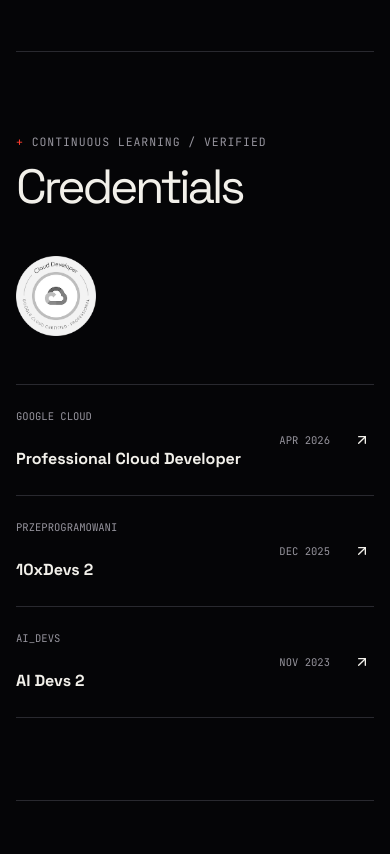
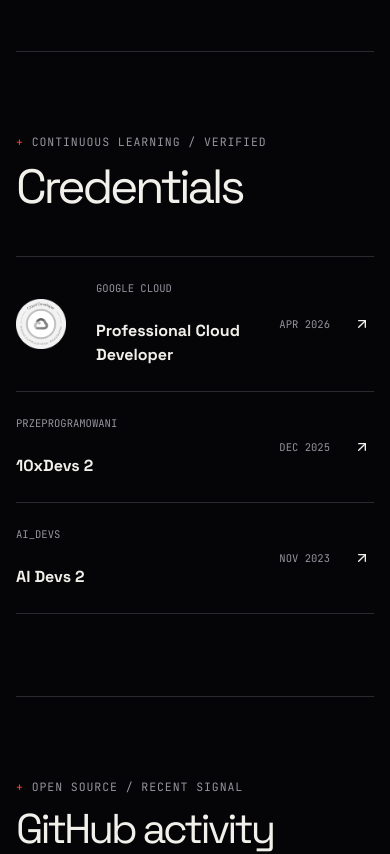
Before and after one commit to jaqb8/aniszewski.com, a React (Vite) app: page / in a window 390 px wide. Shown: the part 3420-4274 px from the top of the page. Built offline with nearby package versions, Linux system fonts and the light colour scheme.

Commit message:
Integrate GCP badge into credential row

```diff
--- a/src/App.tsx
+++ b/src/App.tsx
@@ -19,9 +19,9 @@
 ];
 
 const credentials = [
-  { issuer: "Google Cloud", name: "Professional Cloud Developer", date: "APR 2026", href: "https://www.credly.com/badges/40f6e45b-cef3-4de4-aa94-ae26f96b7d44/public_url" },
-  { issuer: "Przeprogramowani", name: "10xDevs 2", date: "DEC 2025", href: "https://credsverse.com/credentials/cb6b9a1e-674f-4a44-b1f5-6a6dadf39f2d" },
-  { issuer: "AI_devs", name: "AI Devs 2", date: "NOV 2023", href: "https://credsverse.com/credentials/eeeeb928-1e2f-49d4-8164-3af619f58036" },
+  { issuer: "Google Cloud", name: "Professional Cloud Developer", date: "APR 2026", href: "https://www.credly.com/badges/40f6e45b-cef3-4de4-aa94-ae26f96b7d44/public_url", badge: CloudDeveloperCertification, badgeAlt: "Google Cloud Professional Cloud Developer badge" },
+  { issuer: "Przeprogramowani", name: "10xDevs 2", date: "DEC 2025", href: "https://credsverse.com/credentials/cb6b9a1e-674f-4a44-b1f5-6a6dadf39f2d", badge: undefined, badgeAlt: undefined },
+  { issuer: "AI_devs", name: "AI Devs 2", date: "NOV 2023", href: "https://credsverse.com/credentials/eeeeb928-1e2f-49d4-8164-3af619f58036", badge: undefined, badgeAlt: undefined },
 ];
 
 const engineeringToolkit = ["Python", "TypeScript", "React", "FastAPI", "Django", "AI agents", "Agentic workflows", "Context engineering", "Automation"];
@@ -122,8 +122,8 @@
         </section>
 
         <section className="credentials section-pad reveal">
-          <div className="credential-heading"><SectionLabel>Continuous learning / verified</SectionLabel><h2>Credentials</h2><img src={CloudDeveloperCertification} alt="Google Cloud Professional Cloud Developer badge" /></div>
-          <div className="credential-list">{credentials.map((credential) => <a key={credential.name} href={credential.href} target="_blank" rel="noopener noreferrer" className="credential-row focus-ring"><span>{credential.issuer}</span><strong>{credential.name}</strong><time>{credential.date}</time><ExternalArrow /></a>)}</div>
+          <div className="credential-heading"><SectionLabel>Continuous learning / verified</SectionLabel><h2>Credentials</h2></div>
+          <div className="credential-list">{credentials.map((credential) => <a key={credential.name} href={credential.href} target="_blank" rel="noopener noreferrer" className={`credential-row focus-ring${credential.badge ? " has-badge" : ""}`}>{credential.badge && <img className="credential-badge" src={credential.badge} alt={credential.badgeAlt} />}<span>{credential.issuer}</span><strong>{credential.name}</strong><time>{credential.date}</time><ExternalArrow /></a>)}</div>
         </section>
 
         <section className="github-section section-pad reveal">
--- a/src/index.css
+++ b/src/index.css
@@ -77,8 +77,11 @@
 .experience-index { color: var(--violet-light); font: .64rem "JetBrains Mono", monospace; }.experience-row strong, .experience-row div span { display: block; }.experience-row div span { margin-top: .15rem; color: var(--muted); font-size: .86rem; }.experience-row time { color: var(--muted); font: .63rem "JetBrains Mono", monospace; text-align: right; }
 
 .credentials { display: grid; grid-template-columns: .7fr 1.3fr; gap: 6rem; }.credential-heading { position: relative; }.credential-heading h2 { font-size: clamp(3rem, 5vw, 5.2rem); }
-.credential-heading img { width: 110px; margin-top: 3rem; filter: grayscale(1); }.credential-list { border-top: 1px solid var(--line); }
+.credential-list { border-top: 1px solid var(--line); }
 .credential-row { min-height: 105px; display: grid; grid-template-columns: .8fr 1.5fr auto 20px; gap: 1.5rem; align-items: center; border-bottom: 1px solid var(--line); transition: color .2s, padding .2s; }
+.credential-row.has-badge { grid-template-columns: 64px .8fr 1.5fr auto 20px; }
+.credential-badge { width: 58px; height: 58px; object-fit: contain; filter: grayscale(1); transition: filter .2s, transform .2s var(--ease); }
+.credential-row:hover .credential-badge { filter: grayscale(0); transform: scale(1.05); }
 .credential-row:hover { padding-left: 1rem; color: var(--violet-light); }.credential-row span, .credential-row time { color: var(--muted); font: .66rem "JetBrains Mono", monospace; text-transform: uppercase; }
 
 .github-section { border-top: 1px solid var(--line); }.section-heading.compact { align-items: start; }.section-heading.compact h2 { font-size: clamp(2.6rem, 5vw, 5rem); }
@@ -114,12 +117,17 @@
   .credentials { grid-template-columns: 1fr; gap: 3rem; }.stack-section { grid-template-columns: 1fr; }.stack-panel, .experience-panel { padding: 80px 1.5rem; }.experience-panel { padding-left: 1.5rem; }
   .project-row { grid-template-columns: 45px 1fr 42px; gap: 1rem; padding: 2rem 0; }.project-row p { grid-column: 2 / 4; margin: 0; }.project-open { grid-column: 3; grid-row: 1; }
   .credential-row { grid-template-columns: 1fr auto 20px; padding: 1.5rem 0; }.credential-row span, .credential-row strong { grid-column: 1; }.credential-row time { grid-column: 2; grid-row: 1 / 3; }.credential-row svg { grid-column: 3; grid-row: 1 / 3; }
+  .credential-row.has-badge { grid-template-columns: 56px 1fr auto 20px; }
+  .credential-row.has-badge .credential-badge { grid-column: 1; grid-row: 1 / 3; width: 50px; height: 50px; }
+  .credential-row.has-badge span, .credential-row.has-badge strong { grid-column: 2; }
+  .credential-row.has-badge time { grid-column: 3; }
+  .credential-row.has-badge svg { grid-column: 4; }
   .social-links { position: relative; right: auto; bottom: auto; margin-top: 5rem; flex-wrap: wrap; }
 }
 @media (max-width: 560px) {
   .nav-wrap, .hero, .section-pad, footer { width: min(100% - 2rem, 1240px); }.hero { padding-bottom: 70px; }.hero-name { font-size: 4.15rem; }.hero-thesis { font-size: 1.9rem; }.hero-actions { align-items: stretch; flex-direction: column; }.button { width: 100%; }
   .section-pad { padding: 82px 0; }.section-heading { margin-bottom: 2.5rem; }.project-row { grid-template-columns: 32px 1fr 36px; }.project-number { font-size: .6rem; }.project-row h3 { font-size: 1.55rem; }.project-open { width: 36px; height: 36px; }
-  .experience-row { grid-template-columns: 28px 1fr; }.experience-row time { grid-column: 2; margin-top: .3rem; text-align: left; }.credential-heading img { width: 80px; }.calendar-wrap { padding: 1.25rem; }
+  .experience-row { grid-template-columns: 28px 1fr; }.experience-row time { grid-column: 2; margin-top: .3rem; text-align: left; }.calendar-wrap { padding: 1.25rem; }
   .contact-section { min-height: 650px; padding: 90px 1rem; }.contact-section h2 { font-size: 3.5rem; }.contact-link { font-size: 1rem; }footer { grid-template-columns: 1fr 1fr; padding: 2rem 0; gap: 1rem; }.footer-mark { grid-column: 1 / 3; }footer p:nth-of-type(1) { text-align: left; }.footer-status { text-align: right; }
 }
 @media (prefers-reduced-motion: reduce) { html { scroll-behavior: auto; }*, *::before, *::after { animation-duration: .01ms !important; animation-iteration-count: 1 !important; transition-duration: .01ms !important; }.reveal { opacity: 1; transform: none; } }
```
